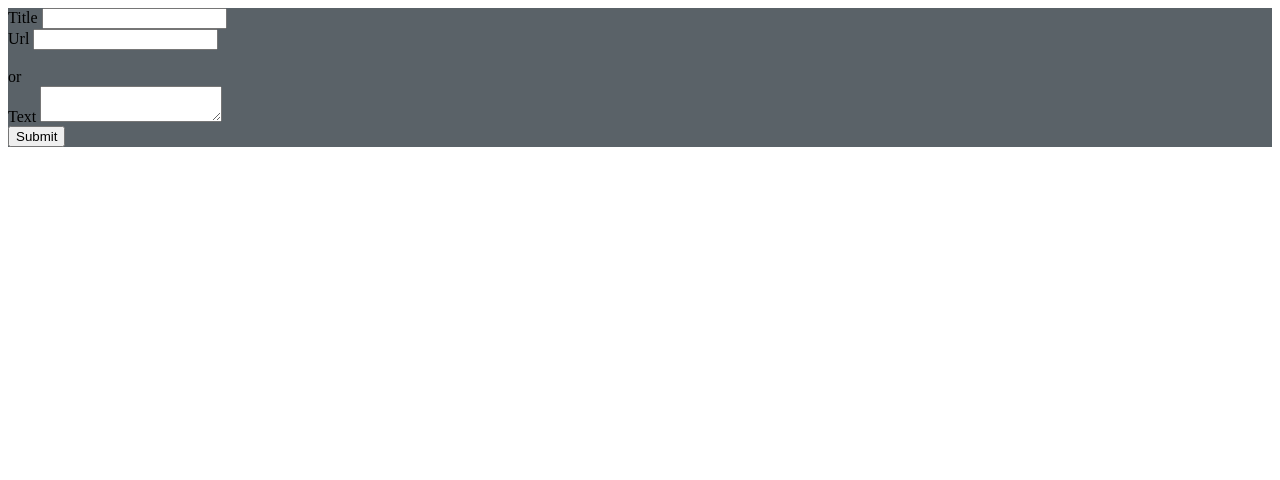
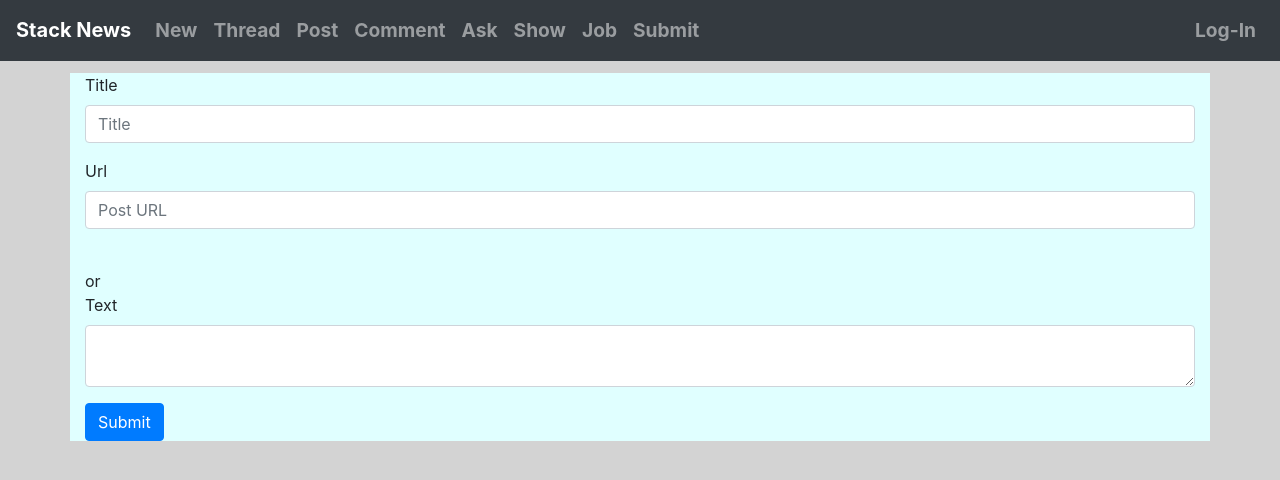
Before and after one commit to Skchoudhary/stacknews, a Django app: page /dashboard/new_post_page/ in a window 1280 px wide. Shown: the top 480 px of the page. Run offline with Django 3.2, Linux system fonts and the light colour scheme; some libraries are stand-ins or nearby versions.

Commit message:
change css of landing, submit page

```diff
--- a/dashboard/views.py
+++ b/dashboard/views.py
@@ -78,7 +78,7 @@
     msg = {}
 
     if user_id and password:
-        user_detail = UserForm({'password': password, 'username': user_id, 'name': name})
+        user_detail = UserForm({'password': password, 'username': user_id, 'first_name': name})
 
         if user_detail.is_valid():
             user_detail = User.objects.create_user(**user_detail.cleaned_data)
--- a/templates/base.html
+++ b/templates/base.html
@@ -14,7 +14,7 @@
 
     {% block extrahead %}{% endblock %}
 </head>
-<body>
+<body style="background-color: lightgrey;">
 <nav class="navbar navbar-expand-lg navbar-dark bg-dark" style="font-weight: bolder; font-size: larger">
     <a class="navbar-brand" href="#">Stack News</a>
     <button class="navbar-toggler" type="button" data-toggle="collapse" data-target="#navbarNav" aria-controls="navbarNav" aria-expanded="false" aria-label="Toggle navigation">
@@ -22,8 +22,8 @@
     </button>
     <div class="collapse navbar-collapse" id="navbarNav">
         <ul class="navbar-nav">
-            <li class="nav-item active">
-                <a class="nav-link" href="#">New<span class="sr-only">(current)</span></a>
+            <li class="nav-item ">
+                <a class="nav-link" href="/dashboard/">New<span class="sr-only">(current)</span></a>
             </li>
             <li class="nav-item">
                 <a class="nav-link" href="#">Thread</a>
@@ -59,11 +59,9 @@
     </div>
 </nav>
 
-<div class="page-content-wrapper">
-    <div class="page-content ">
-        {% block content %}
-        {% endblock %}
-    </div>
+<div class="container-fluid">
+    {% block content %}
+    {% endblock %}
 </div>
 
 <script src="https://code.jquery.com/jquery-3.3.1.slim.min.js" integrity="sha384-q8i/X+965DzO0rT7abK41JStQIAqVgRVzpbzo5smXKp4YfRvH+8abtTE1Pi6jizo" crossorigin="anonymous"></script>
--- a/templates/dashboard/submit.html
+++ b/templates/dashboard/submit.html
@@ -1,48 +1,40 @@
-<!DOCTYPE html>
-<html lang="en">
-<head>
-    <meta charset="UTF-8">
-    <title>Submit | Stack News</title>
-</head>
-<body class="page-header-fixed page-sidebar-closed-hide-logo page-content-white page-container-bg-solid">
-{#<div class="page-wrapper">#}
-{#    <div class="page-content-wrapper">#}
-{#        <div class="page-container">#}
-{#            <div class="page-content">#}
+{% extends "base.html" %}
+{% load i18n admin_static %}
+{% load staticfiles %}
+{% load i18n %}
+
+{% block title %}
+    Stack News | Post
+{% endblock %}
+
+{% block content %}
+    <div style="margin-top: 1%">
+        <div class="container" style="background-color: lightcyan">
+
             <div class="row">
-
-{#                    <div class="portlet">#}
-                        <div class="col-md-2" style="background-color: red"></div>
-                        <div class="col-md-2 centre" style="background-color: #5a6268">
-
+                <div class="col-md-12 col-xs-12 col-lg-12 centre">
                     <form action="/dashboard/post_submit/" method="post" name="news_post" id="news_post">
                         {% csrf_token %}
-                                    <div class="row">
-                                        <label class="col-md-6 form-control">Title</label>
-                                        <input class="col-md-6 form-control" id="post_title" name="post_title">
+                        <div class="form-group">
+                            <label>Title</label>
+                            <input id="post_title" class="form-control" placeholder="Title" name="post_title">
                         </div>
 
-                                    <div class="row">
-                                        <label class="col-md-6 form-control">Url</label>
-                                        <input class="col-md-6 form-control" id="post_URL" name="post_URL">
+                        <div class="form-group">
+                            <label>Url</label>
+                            <input id="post_URL" class="form-control" placeholder="Post URL" name="post_URL">
                         </div>
                         <br>
                         <span> or </span>
                         <br>
-                                    <div class="row">
-                                        <label class="col-md-6 form-control">Text</label>
-                                        <textarea class="col-md-6 form-control" id="post_text" name="post_text"></textarea>
+                        <div class="form-group">
+                            <label>Text</label>
+                            <textarea id="post_text" class="form-control" name="post_text"></textarea>
                         </div>
-                                    <button type="submit"> Submit</button>
+                        <button class="btn btn-primary" type="submit"> Submit </button>
                     </form>
-
                 </div>
-{#                    </div>#}
-                    <div class="col-md-2"></div>
             </div>
-{#            </div>#}
-{#        </div>#}
-{#    </div>#}
-{#</div>#}
-</body>
-</html>
+        </div>
+    </div>
+{% endblock %}
```
Also changed, not shown: templates/dashboard/login.html (+36 -28 lines), templates/dashboard/main_post.html (+14 -6 lines). Lines whose indentation alone changed are shown as unchanged.
